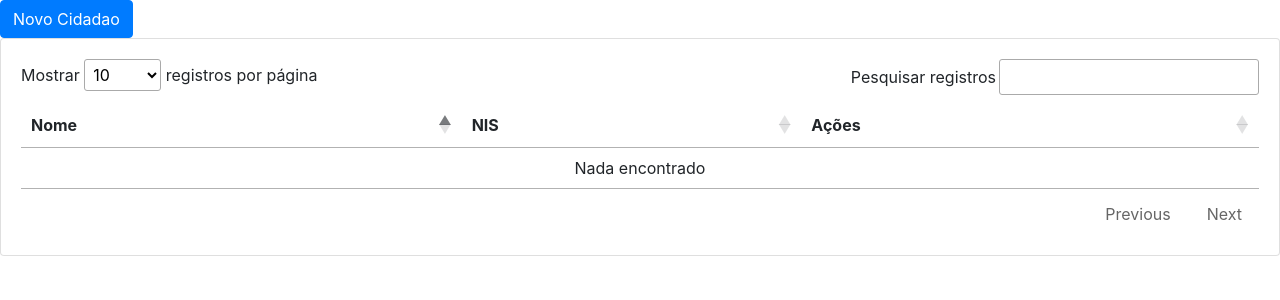
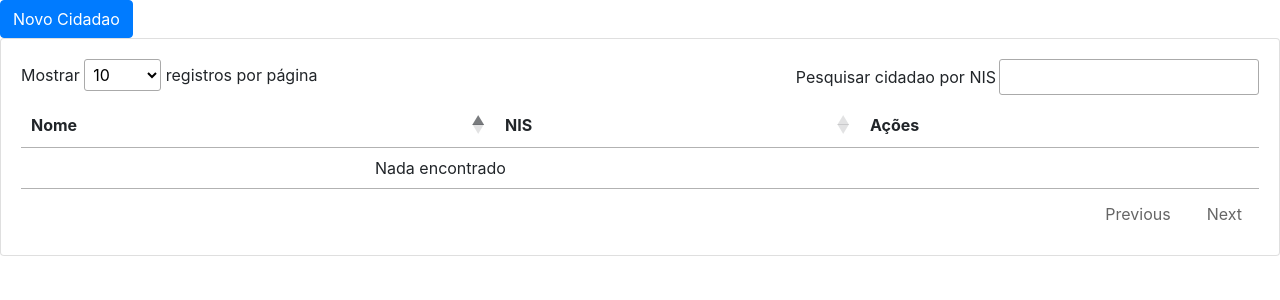
Before and after one commit to gabriielvital/Desafio-Php-Nis, a PHP site: page /app/view/viewCidadao.php in a window 1280 px wide. Shown: the top 300 px of the page. Run offline with PHP 8.4, Linux system fonts and the light colour scheme; data that the repository does not hold is empty; some libraries are stand-ins or nearby versions.

Commit message:
Changes in all Classes
Mudei todas classes em torno de trocar de membro para Cidadao,conforme projeto, e modificar o frontend para que suporte a pesquisa por cidadão pelo NIS

```diff
--- a/app/Dao/DaoCidadao.php
+++ b/app/Dao/DaoCidadao.php
@@ -28,11 +28,11 @@ class DaoCidadao {
         return $stmt;
     }
 
-    public function adicionarCidadao(ModelCidadao $Cidadao) {
+    public function adicionarCidadao(ModelCidadao $cidadao) {
         try {
             //recupero valores do Model
-            $nome = $Cidadao->getNome();
-            $nis = $Cidadao->getNis();
+            $nome = $cidadao->getNome();
+            $nis = $cidadao->getNis();
 
             //preparo o comando
             $stmt = $this->conn->prepare("INSERT INTO Cidadao(nomeCidadao, nisCidadao) VALUES(?, ?)");
@@ -55,12 +55,12 @@ class DaoCidadao {
         }
     }
 
-    public function editarCidadao(ModelCidadao $Cidadao) {
+    public function editarCidadao(ModelCidadao $cidadao) {
         try {
             //recupero valores do Model
-            $id = $Cidadao->getId();
-            $nome = $Cidadao->getNome();
-            $nis = $Cidadao->getNis();
+            $id = $cidadao->getId();
+            $nome = $cidadao->getNome();
+            $nis = $cidadao->getNis();
 
             //preparo o comando
             $stmt = $this->conn->prepare("UPDATE Cidadao SET nomeCidadao = ?, nisCidadao = ? WHERE idCidadao = ?");
@@ -84,10 +84,10 @@ class DaoCidadao {
         }
     }
 
-    public function excluirCidadao(ModelCidadao $Cidadao) {
+    public function excluirCidadao(ModelCidadao $cidadao) {
         try {
             //recupero valores do Model
-            $id = $Cidadao->getId();
+            $id = $cidadao->getId();
 
             //preparo o comando
             $stmt = $this->conn->prepare("DELETE FROM Cidadao WHERE idCidadao = ?");
--- a/app/View/viewAjaxCidadao.php
+++ b/app/View/viewAjaxCidadao.php
@@ -1,7 +1,7 @@
 <?php
 
 require_once ('../Dao/DaoCidadao.php');
-$CidadaosDao = new DaoCidadao();
+$cidadaosDao = new DaoCidadao();
 
 function mask($val, $mask) {
 
@@ -26,7 +26,7 @@ function mask($val, $mask) {
 $encoding = 'UTF-8';
 
 // Select na tabela Cidadaos...
-$stmtCidadaos = $CidadaosDao->runQuery("SELECT * FROM Cidadao");
+$stmtCidadaos = $cidadaosDao->runQuery("SELECT * FROM Cidadao");
 $stmtCidadaos->execute();
 
 $data = array();
@@ -38,11 +38,6 @@ while ($rowCidadaos = $stmtCidadaos->fetch(PDO::FETCH_ASSOC)) {
     $data[$i]{'idCidadao'} = $rowCidadaos['idCidadao'];
     $data[$i]{'nomeCidadao'} = $rowCidadaos['nomeCidadao'];
     $data[$i]{'nisCidadao'} = $rowCidadaos['nisCidadao'];
-    $data[$i]{'button'} = '
-              <a id="rowEditarCidadao_' . $i . '" data-id="' . $rowCidadaos['idCidadao'] . '" data-nome="' . $rowCidadaos['nomeCidadao'] . '"data-nis="' . $rowCidadaos['nisCidadao'] . '" onclick="editarCidadao(' . ($i + 1) . ')" data-tooltip="tooltip" title="Editar Cidadao"><span class="mdi mdi-account-key"></span> Editar</a></li>
-              <a id="rowDeleteCidadao_' . $i . '" data-id="' . $rowCidadaos['idCidadao'] . '" data-nome="' . $rowCidadaos['nomeCidadao'] . '" onclick="excluirCidadao(' . ($i + 1) . ')" data-tooltip="tooltip" title="Excluir"><span class="mdi mdi-delete-forever"></span> Excluir</a></li>
-           ';
-
     $i++;
 }
 
--- a/app/View/viewCidadao.php
+++ b/app/View/viewCidadao.php
@@ -82,49 +82,6 @@
                 </div>
             </div>
 
-            <!-- -->
-            <div id="editarCidadao" class="modal fade" role="dialog">
-                <div class="modal-dialog">
-                    <!-- Modal content-->
-                    <div class="modal-content">
-                        <div class="modal-header">
-                            <h4 class="modal-title" id="nome-Cidadao"></h4>
-                            <button type="button" class="close" data-dismiss="modal" >&times;</button>
-                        </div>
-                        <div class="modal-body">
-                            <form class="form-horizontal" id="edCidadao-form" method="POST">
-                                <input type="hidden" name="id" id="id">
-                                <input type="hidden" name="acao" value="editar">
-                                <div class="row">
-                                    <div class="col-md-12 col-md-offset-1">
-                                        <div class="form-group">
-                                            <label class="col-lg-12 control-label">Nome</label>
-                                            <div class="col-lg-12">
-                                                <input class="form-control" type="text" id="nome" name="nome" placeholder="" required autocomplete="off">
-                                            </div>
-                                        </div>
-                                    </div>
-                                </div>
-                                <div class="row">
-                                    <div class="col-md-12 col-md-offset-1">
-                                        <div class="form-group">
-                                            <label class="col-lg-12 control-label">NIS</label>
-                                            <div class="col-lg-12">
-                                                <input class="form-control" type="text" id="nis" name="nis" placeholder="" required autocomplete="off">
-                                            </div>
-                                        </div>
-                                    </div>
-                                </div>
-                                <div class="modal-footer">
-                                    <button type="button" class="btn btn-default" data-dismiss="modal">Cancelar</button>
-                                    <button id="btnEditarCidadao" class="btn btn-primary" type="submit">Editar</button>
-                                </div>
-                            </form>
-                        </div>
-                    </div>
-                </div>
-            </div>
-
 
             <!-- JQuery -->
             <script src="https://code.jquery.com/jquery-3.4.1.js" integrity="sha256-WpOohJOqMqqyKL9FccASB9O0KwACQJpFTUBLTYOVvVU=" crossorigin="anonymous"></script>        <!-- Bootstrap core JavaScript -->
@@ -145,7 +102,7 @@
                     $('#sampleTable').DataTable({
                         "columnDefs": [
                             {
-                                targets: [0, 1, 2]
+                                targets: [0, 1]
                             }
                         ],
                         "ajax": {
@@ -154,8 +111,7 @@
                         },
                         "columns": [
                             {"data": "nomeCidadao"},
-                            {"data": "nisCidadao"},
-                            {"data": "button"}
+                            {"data": "nisCidadao"}
                         ],
                         "order": [[0, 'asc']],
                         "oPaginate": {
@@ -171,7 +127,7 @@
                             "info": "Mostrando a página _PAGE_ de _PAGES_",
                             "infoEmpty": "Sem registros disponíveis",
                             "infoFiltered": "(filtered from _MAX_ total records)",
-                            "search": "Pesquisar registros"
+                            "search": "Pesquisar cidadao por NIS"
                         },
                         "oPaginate": {
                             "sPrevious": "Prev",
--- a/index.php
+++ b/index.php
@@ -11,7 +11,7 @@ and open the template in the editor.
     </head>
     <body>
         <?php
-        header("location: view/viewCidadao.php");
+        header("location: app/view/viewCidadao.php");
         ?>
     </body>
 </html>
```
Also changed, not shown: app/Controller/ControllerCidadao.php (+13 -13 lines), app/classes/generateNis.php (+26 -0 lines), README.md, app/Assets/js/custom/cidadaos.js (renamed from app/Assets/js/custom/membros.js), app/valid/ValidateNis.php (renamed from app/validate/validateNis.php).
